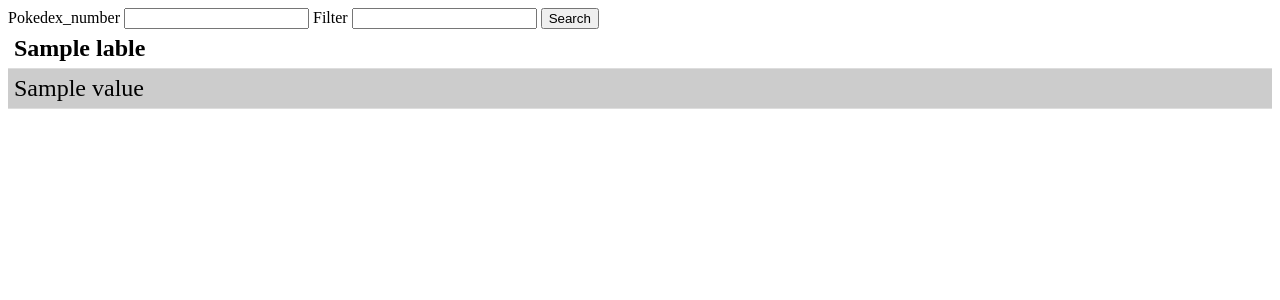
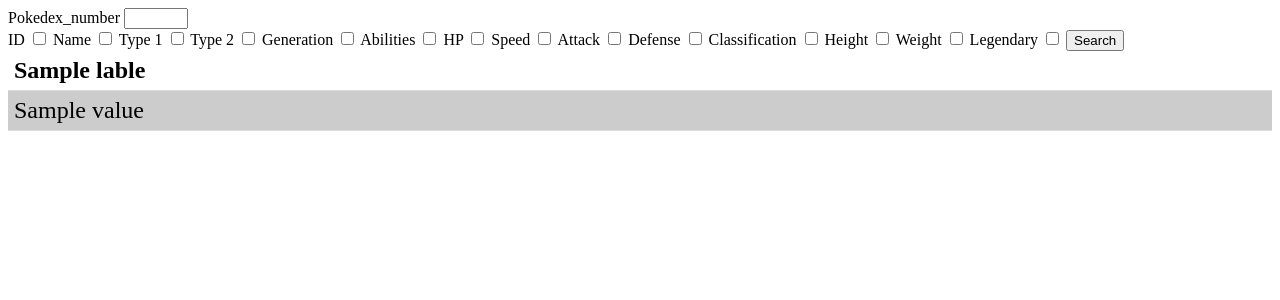
Before and after one commit to RadiantBlob/Sql_Project, a Flask app: template templates/home.html in a window 1280 px wide. Shown: the top 300 px of the page. Run offline with Flask 3, Linux system fonts and the light colour scheme; the template is opened without the code that fills it: most values are stand-ins (such as "Sample title", 1, 10 or a date in 2020).

Commit message:
changed filtering on the main page

```diff
--- a/index.py
+++ b/index.py
@@ -8,21 +8,54 @@
 
 @app.route("/", methods=['GET', 'POST'])
 def index():
-    pokemon_list = return_all(f="111111111111110")
-    if request.method == 'GET':
-        number = request.args.get('Number')
-        fltr = request.args.get('Filter')
-        if fltr == '':
-            fltr = "111111111111110"
-        p_list = []
+    ftr = [1, 1, 1, 1, 1, 1, 1, 1, 1, 1, 1, 1, 1, 1, 0]
+    pokemon_list = return_all(f=ftr)
+    if request.method == 'POST':
+        number = request.form.get('Number')
+        id = request.form.get('ID')
+        name = request.form.get('Name')
+        type1 = request.form.get('type1')
+        type2 = request.form.get('type2')
+        generation = request.form.get('Generation')
+        abilities = request.form.get('Abilities')
+        hp = request.form.get('hp')
+        speed = request.form.get('speed')
+        attack = request.form.get('attack')
+        defense = request.form.get('defense')
+        classification = request.form.get('classification')
+        height = request.form.get('height')
+        weight = request.form.get('weight')
+        legendary = request.form.get('legendary')
+
+        checkbox(id, 0, ftr)
+        checkbox(name, 1, ftr)
+        checkbox(type1, 2, ftr)
+        checkbox(type2, 3, ftr)
+        checkbox(generation, 4, ftr)
+        checkbox(abilities, 5, ftr)
+        checkbox(hp, 6, ftr)
+        checkbox(speed, 7, ftr)
+        checkbox(attack, 8, ftr)
+        checkbox(defense, 9, ftr)
+        checkbox(classification, 10, ftr)
+        checkbox(height, 11, ftr)
+        checkbox(weight, 12, ftr)
+        checkbox(legendary, 13, ftr)
+
         if number != '':
-            p_list = return_filter('pokedex_number', f'{number}', f=fltr)
+            pokemon_list1 = return_filter('pokedex_number', f'{number}', f=ftr)
+            return render_template("home.html",
+                                   lable=pokemon_list1[0].get_keys(),
+                                   entries=[pokemon.get_values() for pokemon in pokemon_list1])
         else:
-            p_list = return_all(f=fltr)
+            pokemon_list2 = return_all(f=ftr)
+            return render_template("home.html",
+                                   lable=pokemon_list2[0].get_keys(),
+                                   entries=[pokemon.get_values() for pokemon in pokemon_list2])
 
     return render_template("home.html",
                            lable=pokemon_list[0].get_keys(),
-                           entries=[pokemon.get_values() for pokemon in p_list])
+                           entries=[pokemon.get_values() for pokemon in pokemon_list])
 
 
 @app.route("/pokemon/<int:id>")
@@ -57,5 +90,12 @@
     return render_template("add_user.html")
 
 
+def checkbox(attribute, number, ftr):
+    if attribute:
+        ftr[number] = '1'
+    else:
+        ftr[number] = '0'
+
+
 if __name__ == '__main__':
     app.run()
--- a/templates/home.html
+++ b/templates/home.html
@@ -14,16 +14,58 @@
 </head>
 <body>
 <div class="container">
-    <form action="" method="get">
+    <form action="" method="post">
 		<label for="number">Pokedex_number</label>
-		<input type="text" id="number" name="Number" autocomplete="off">
+		<input type="number" id="number" name="Number" autocomplete="off" min="0" max="801">
 
-				<label for="filter">Filter</label>
-				<input type="number" id="filter" name="Filter" autocomplete="off" minlength="15" maxlength="15">
+		<br/>
 
-				<button id="Button1">Search</button>
-			</form>
-		</div>
+		<label for="id">ID</label>
+		<input type="checkbox" id="id" name="ID">
+
+		<label for="name">Name</label>
+		<input type="checkbox" id="name" name="Name">
+
+		<label for="type1">Type 1</label>
+		<input type="checkbox" id="type1" name="type1">
+
+		<label for="type2">Type 2</label>
+		<input type="checkbox" id="type2" name="type2">
+
+		<label for="generation">Generation</label>
+		<input type="checkbox" id="generation" name="Generation">
+
+		<label for="abilities">Abilities</label>
+		<input type="checkbox" id="abilities" name="Abilities">
+
+		<label for="hp">HP</label>
+		<input type="checkbox" id="hp" name="hp">
+
+		<label for="speed">Speed</label>
+		<input type="checkbox" id="speed" name="speed">
+
+		<label for="attack">Attack</label>
+		<input type="checkbox" id="attack" name="attack">
+
+		<label for="defense">Defense</label>
+		<input type="checkbox" id="defense" name="defense">
+
+		<label for="classification">Classification</label>
+		<input type="checkbox" id="classification" name="classification">
+
+		<label for="height">Height</label>
+		<input type="checkbox" id="height" name="height">
+
+		<label for="weight">Weight</label>
+		<input type="checkbox" id="weight" name="weight">
+
+		<label for="legendary">Legendary</label>
+		<input type="checkbox" id="legendary" name="legendary">
+
+
+		<button id="Button1">Search</button>
+	</form>
+</div>
 
 		<table cellspacing="0">
 		<tr>
```
